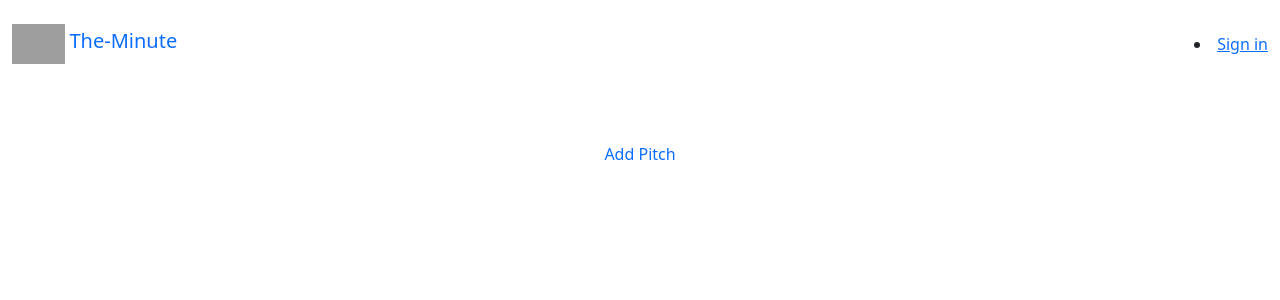
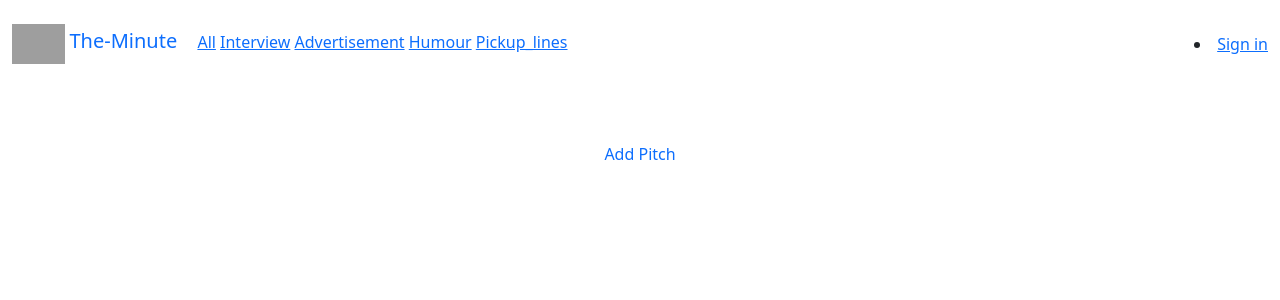
Before and after one commit to omololevy/That-Minute, a Flask app: template app/templates/filter_pitch.html in a window 1280 px wide. Shown: the top 300 px of the page. Run offline with Flask 2, Linux system fonts and the light colour scheme; the template is opened without the code that fills it, so the values that code supplies are empty; some libraries are stand-ins or nearby versions; grey boxes are pictures that could not be loaded.

Commit message:
Add the categories of the pitch to the nav items list after removing them from the body

```diff
--- a/app/templates/navbar.html
+++ b/app/templates/navbar.html
@@ -9,6 +9,11 @@
     <div class="nav-logo">
       <img src="../static/photos/logo.png" alt="" height="40"/>
       <a class="navbar-brand" href="/"> The-Minute</a>
+      <a class="nav-link-btn" href="/">All</a>
+      <a class="nav-link-btn" href="{{url_for('main.filter',pitch_query=1)}}">Interview</a>
+      <a class="nav-link-btn" href="{{url_for('main.filter',pitch_query=2)}}">Advertisement</a>
+      <a class="nav-link-btn" href="{{url_for('main.filter',pitch_query=3)}}">Humour</a>
+      <a class="nav-link-btn" href="{{url_for('main.filter',pitch_query=4)}}">Pickup_lines</a>
 
     </div>
 
@@ -19,16 +24,10 @@
         <a href="{{url_for('main.new_pitch')}}" class="nav-link-btn">Add pitch</a >
 
       <li class="nav-item dropdown">
-        <a class="nav-link-btn dropdown-toggle"
-          href="#"
-          id="navbarDropdown"
-          role="button"
-          data-bs-toggle="dropdown"
-          aria-expanded="false">
+        <a class="nav-link-btn dropdown-toggle" href="#" id="navbarDropdown" role="button" data-bs-toggle="dropdown" aria-expanded="false">
+          {{current_user.username | capitalize()}}
+        </a>
 
-          {{current_user.username | capitalize()}}
-
-        </a>
         <ul class="dropdown-menu" aria-labelledby="navbarDropdown">
           <li>
             <a class="nav-link" href="{{url_for('main.profile',uname=current_user.username)}}">Profile</a>
@@ -43,8 +42,6 @@
              <a class="nav-link-btn" href="{{url_for('auth.login')}}">Sign in</a>
           </li>
           {%endif%}
-
-
       </li>
 
       </li>
```
